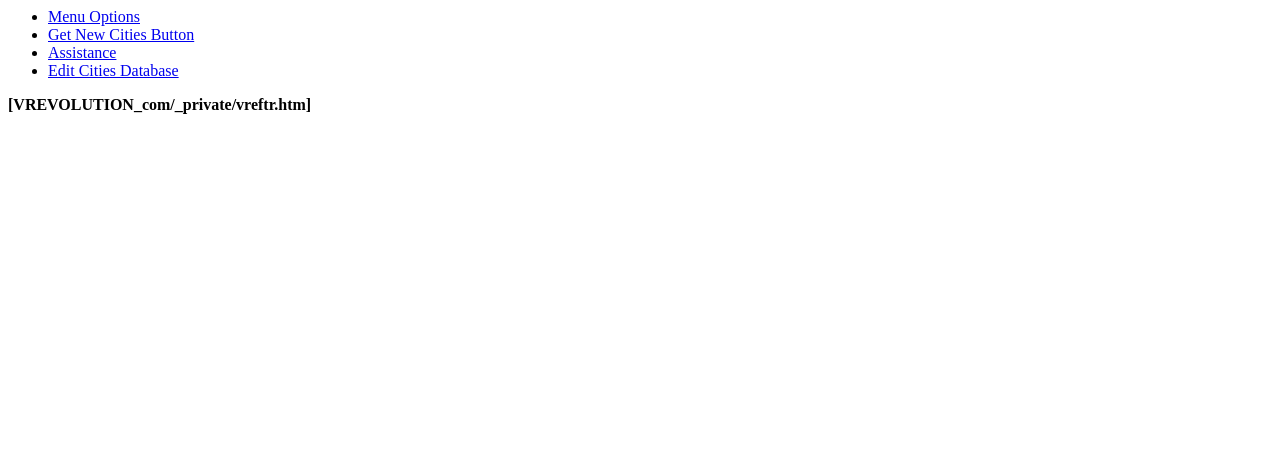
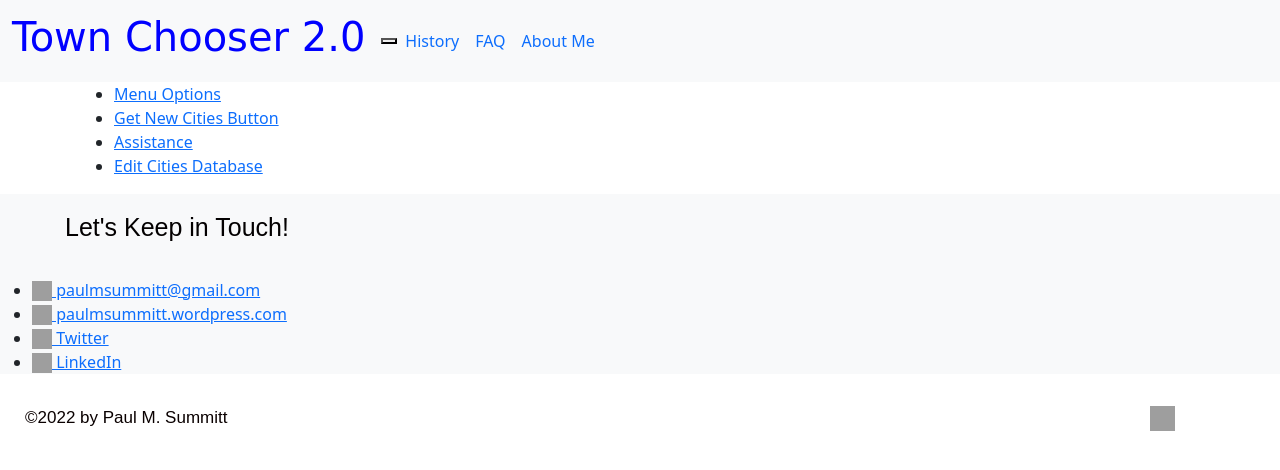
Before and after one commit to psummitt/TownChooser, a plain HTML site: page reference.htm in a window 1280 px wide. Drawn offline with nearby package versions, Linux system fonts and the light colour scheme; grey boxes are pictures that could not be loaded.

Commit message:
update reference

```diff
--- a/reference.htm
+++ b/reference.htm
@@ -1,56 +1,86 @@
-<html>
-
+<!DOCTYPE html>
+<html lang="en=us">
 <head>
-<meta http-equiv="Content-Language" content="en-us">
-<meta http-equiv="Content-Type" content="text/html; charset=windows-1252">
-<meta name="GENERATOR" content="Microsoft FrontPage 4.0">
-<meta name="ProgId" content="FrontPage.Editor.Document">
+    <meta charset="UTF-8">
+    <meta http-equiv="X-UA-Compatible" content="IE=edge">
+    <meta name="viewport" content="width=device-width, initial-scale=1.0">
+    <meta name="author" content="Paul M. Summitt">
     <title>Town Chooser 2.0 - Reference</title>
-<link rel="stylesheet" type="text/css" href="../../../_themes/expeditn/expe1111.css">
+    <link rel="stylesheet" href="css/styles.css">
+    <!-- Latest compiled and minified CSS -->
+    <link href="https://cdn.jsdelivr.net/npm/bootstrap@5.1.3/dist/css/bootstrap.min.css" rel="stylesheet">
+     <!-- Latest compiled JavaScript -->
+    <script async src="https://cdn.jsdelivr.net/npm/bootstrap@5.1.3/dist/js/bootstrap.bundle.min.js"></script>
 </head>
-
   <body>
-
-
-<h2 align="center"><!--webbot
-bot="Navigation" S-Type="banner" S-Rendering S-Orientation B-Include-Home B-Include-Up
-U-Page S-Target startspan --><!--webbot
-bot="Navigation" endspan i-checksum="0" --> </h2>
-
-<p align="center"><!--webbot bot="Navigation" S-Type="parent" S-Orientation="horizontal"
-S-Rendering="graphics" B-Include-Home="TRUE" B-Include-Up="FALSE" U-Page S-Target startspan --><!--webbot bot="Navigation" endspan i-checksum="0" --> </p>
-
-
+      <header>
+      <!-- A grey horizontal navbar that becomes vertical on small screens -->
+        <nav class="navbar navbar-expand-lg bg-light navbar-expand-sm justify-content-right">
+          <div class="container-fluid">
+            <a class="navbar-brand link-primary" href="index.htm">
+                <h1>Town Chooser 2.0</h1>
+            </a>
+            <button class="navbar-topggler" type="button" data-bs-toggle="collapse" data-bs-target="#navbarNav"
+              aria-controls="navbarNav" aria-expanded="false" aria-label="Toggle navigation">
+              <span class="navbar-topggler-icon"></span>
+            </button>
+          <div class="collapse navbar-collapse" id="navbarNav">
+          <!-- Links -->
+            <ul class="navbar-nav">
+              <li>
+                <a class="nav-item nav-link" href="overview.htm">History</a>
+              </li>
+              <li>
+                <a class="nav-item nav-link" href="faq.htm">FAQ</a>
+              </li>
+              <li>
+                <a class="nav-item nav-link" href="https://psummitt.github.io/Paul-M-Summitt/"
+                  target="_blank">About Me</a>
+              </li>
+            </ul>
+          </div>
+        </div>
+        </nav>
+      </header>
+      <article>
+        <div class="container">
           <ul>
-
-
-
-    <li><a href="menu_options.htm">Menu Options</a>
+            <li>
+              <a href="menu_options.htm">Menu Options</a>
             </li>
-
-
-
-    <li><a href="getnewcities.htm">Get New Cities Button</a>
+            <li>
+              <a href="getnewcities.htm">Get New Cities Button</a>
             </li>
-
-
-
-    <li><a href="getassistance.htm">Assistance</a>
+            <li>
+              <a href="getassistance.htm">Assistance</a>
             </li>
-
-
-
-    <li><a href="edit_community_names_in_the_data.htm">Edit
-    Cities Database</a>
+            <li>
+              <a href="edit_community_names_in_the_data.htm">Edit Cities Database</a>
             </li>
-
           </ul>
-
-
-<!--webbot bot="Include" U-Include="../../_private/vreftr.htm" TAG="BODY" startspan --><strong>[VREVOLUTION_com/_private/vreftr.htm]</strong><!--webbot bot="Include" endspan i-checksum="22733" -->
-
-
-<p>&nbsp;</p>
-
+        </div>
+    </article>
+    <footer class="bg-light">
+      <div>
+          <p id="textfooter">Let's Keep in Touch!</p>
+          <!-- Social media and contact links. Add or remove any networks. -->
+            <ul>
+              <li><a href="mailto:paulmsummitt@gmail.com"><img src="https://res.cloudinary.com/dhfzm8v7y/image/upload/v1656777427/images/opened-email-envelope_icon-icons.com_70656_gx2u5j.png" title="e-mail"  width="20px" height="20px">
+                paulmsummitt@gmail.com</a></li>
+              <li><a href="http://paulmsummitt.wordpress.com" target="_blank" rel="noopener"><img src="https://res.cloudinary.com/dhfzm8v7y/image/upload/v1656800093/images/104474_wordpress_blog_icon_yxsxrt.png" title="WordPress"  width="20px" height="20px">
+                paulmsummitt.wordpress.com</a></li>
+              <li><a href="http://twitter.com/Paul_M_Summitt" target="_blank" rel="noopener">
+                <img src="https://res.cloudinary.com/dhfzm8v7y/image/upload/v1656777427/images/Twitter_Rounded_icon-icons.com_61577_tpqlp4.png" title="Twitter"  width="20px" height="20px">
+                Twitter</a></li>
+              <li><a href="https://www.linkedin.com/in/paul-m-summitt/" target="_blank" rel="noopener">
+                <img src="https://res.cloudinary.com/dhfzm8v7y/image/upload/v1656777431/images/LinkedIn_Rounded_icon-icons.com_61573_fhhjjs.png" title="LinkedIn"  width="20px" height="20px">
+                LinkedIn</a></li>
+            </ul>
+      </div>
+        <p id="textbottom">©2022 by Paul M. Summitt</p>
+        <p id="source"> source code :
+        <a href="https://github.com/psummitt/psummitt"><img src="https://res.cloudinary.com/dhfzm8v7y/image/upload/v1656799346/images/211903_github_social_icon_n80emp.png" title="github"
+                    id="icongithub"></a></p>
+    </footer>
   </body>
 </html>
```
Also changed, not shown: index.htm (+1 -1 lines). Lines whose indentation alone changed are shown as unchanged.
